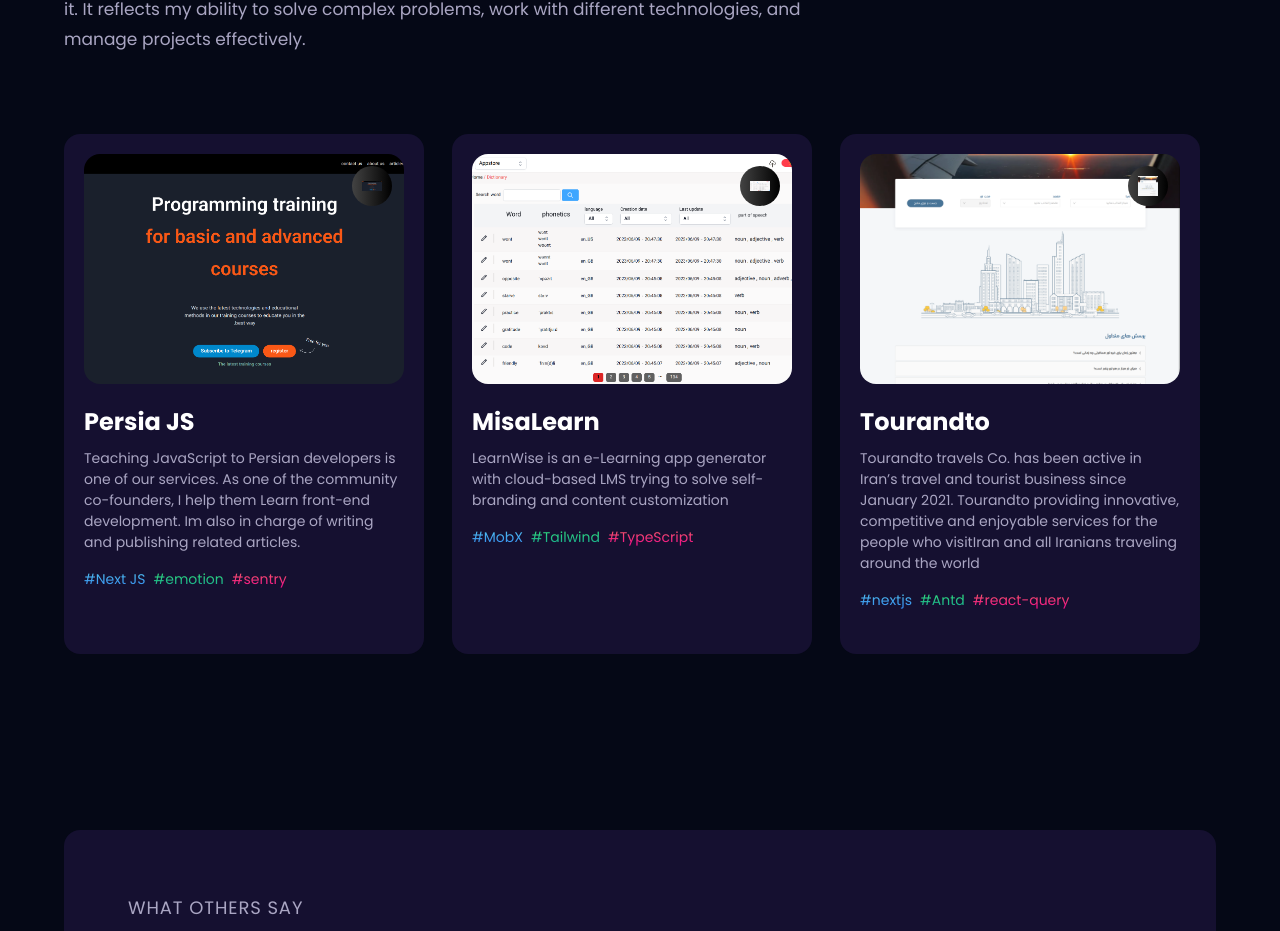
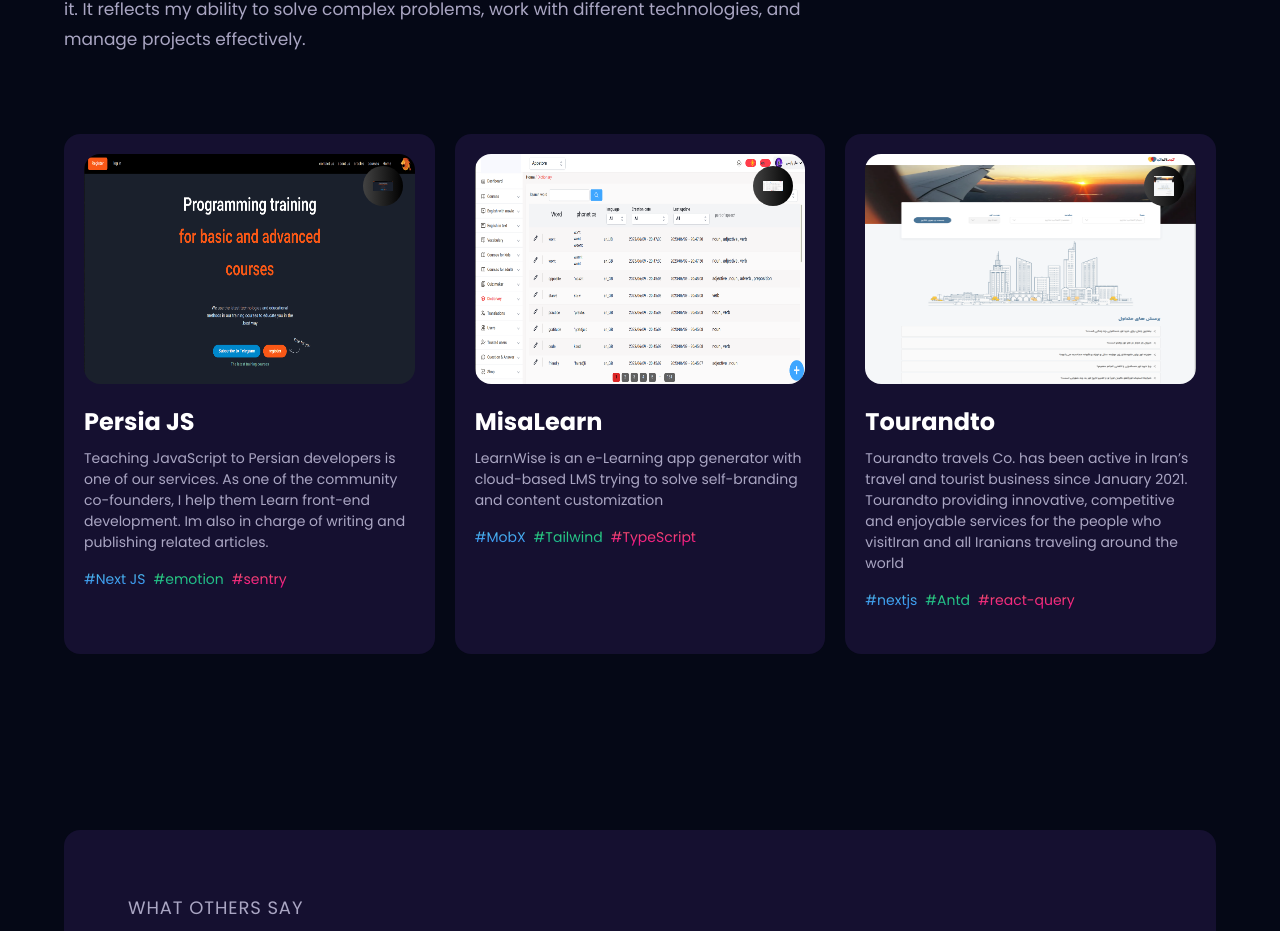
Before and after one commit to MaziyarParsi/portfolio, a React (Vite) app: page / in a window 1280 px wide. Shown: the part 4638-5569 px from the top of the page. Built offline with nearby package versions, Linux system fonts and the light colour scheme.

Commit message:
Fix: edit works size

```diff
--- a/src/components/ProjectCard/ProjectCard.tsx
+++ b/src/components/ProjectCard/ProjectCard.tsx
@@ -25,13 +25,13 @@
           scale: 1,
           speed: 450,
         }}
-        className="bg-tertiary p-5 rounded-2xl sm:w-[360px] h-[520px] w-full"
+        className="bg-tertiary p-5 rounded-2xl  h-[520px] w-full"
       >
         <div className="relative w-full h-[230px] ">
           <img
             src={image}
             alt="project_image"
-            className="w-full h-full object-cover rounded-2xl"
+            className="w-full h-full rounded-2xl"
           />
 
           <div className="absolute inset-0 flex justify-end m-3 card-img_hover">
--- a/src/components/Works.tsx
+++ b/src/components/Works.tsx
@@ -25,7 +25,7 @@
           and manage projects effectively.
         </motion.p>
       </div>
-      <div className="mt-20 flex flex-wrap gap-7">
+      <div className="mt-20 grid grid-cols-1 md:grid-cols-2 lg:grid-cols-3 gap-5 ">
         {projects.map((project, index) => (
           <ProjectCard key={`project-${index}`} index={index} {...project} />
         ))}
```
